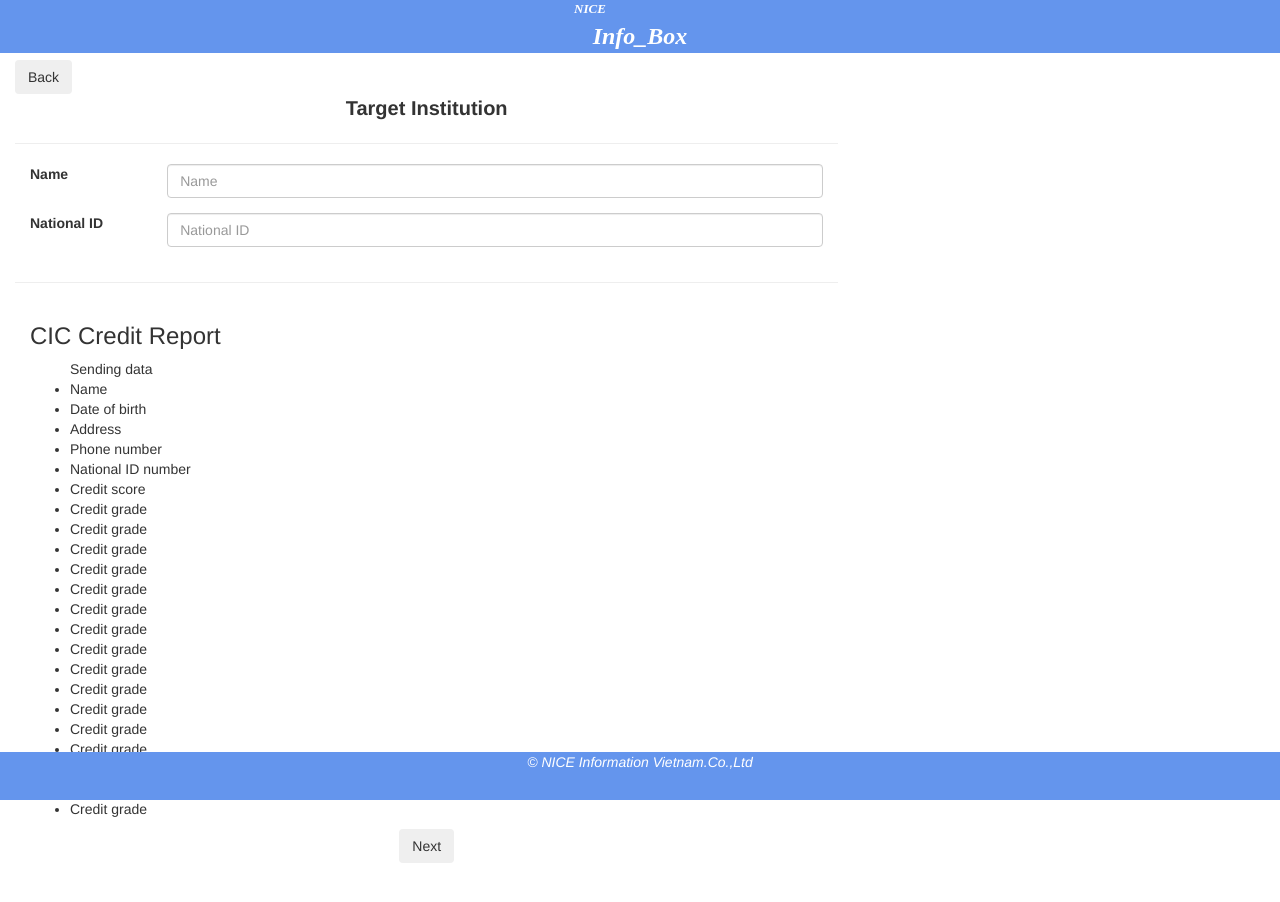
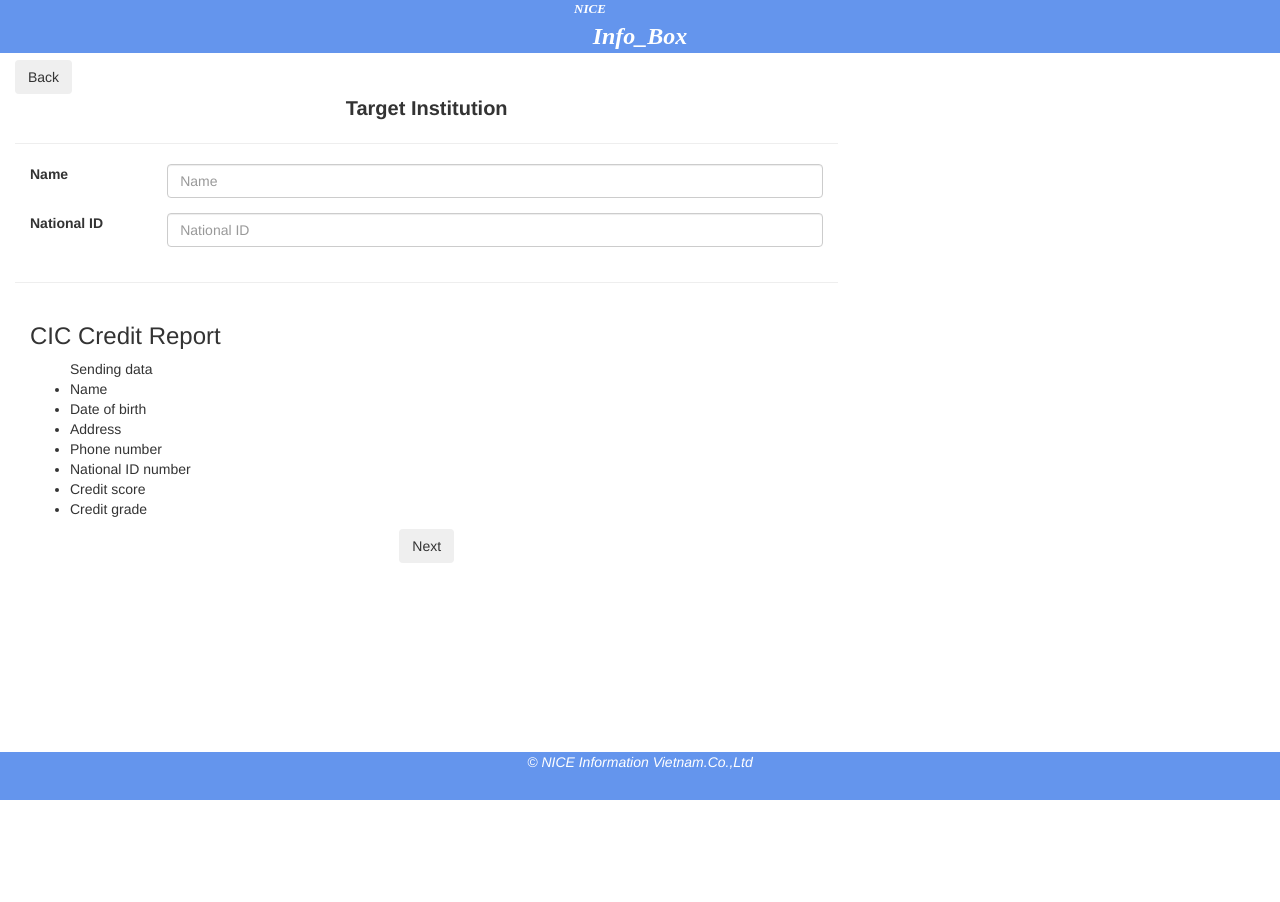
Before and after one commit to anhthuan1205/mobileweb, an Angular app in the folder mobileweb-FE/: page /share-information in a window 1280 px wide. Shown: the top 902 px of the page. After the commit the page ends 800 px from the top, so only its background shows below. Built offline with nearby package versions, Linux system fonts and the light colour scheme.

Commit message:
add inquiry result component

```diff
--- a/mobileweb-FE/src/app/app-routing.module.ts
+++ b/mobileweb-FE/src/app/app-routing.module.ts
@@ -4,6 +4,7 @@ import {ListBankComponent} from './list-bank/list-bank.component';
 import {ShareInformationComponent} from './share-information/share-information.component';
 import {CicLoginComponent} from './cic-login/cic-login.component';
 import {BankUsageAgreementComponent} from './bank-usage-agreement/bank-usage-agreement.component';
+import {InquiryResultComponent} from './inquiry-result/inquiry-result.component';
 
 
 const routes: Routes = [
@@ -27,6 +28,10 @@ const routes: Routes = [
   {
     path: 'login-cic',
     component: CicLoginComponent
+  },
+  {
+    path: 'inquiry-result',
+    component: InquiryResultComponent
   }
 ];
 
--- a/mobileweb-FE/src/app/app.module.ts
+++ b/mobileweb-FE/src/app/app.module.ts
@@ -15,6 +15,7 @@ import { ShareComponent } from './share-information/share/share.component';
 import { FooterComponent } from './footer/footer.component';
 import { HeaderComponent } from './header/header.component';
 import {httpInterceptorProviders} from './auth/auth-interceptor';
+import { InquiryResultComponent } from './inquiry-result/inquiry-result.component';
 
 @NgModule({
   declarations: [
@@ -26,7 +27,8 @@ import {httpInterceptorProviders} from './auth/auth-interceptor';
     InformationComponent,
     ShareComponent,
     FooterComponent,
-    HeaderComponent
+    HeaderComponent,
+    InquiryResultComponent
   ],
   imports: [
     BrowserModule,
--- a/mobileweb-FE/src/app/cic-login/cic-login.component.ts
+++ b/mobileweb-FE/src/app/cic-login/cic-login.component.ts
@@ -43,7 +43,7 @@ export class CicLoginComponent implements OnInit {
           this.tokenStorage.saveToken(next.token);
           this.message = next.msg;
 
-          this.router.navigate(['home']);
+          this.router.navigate(['inquiry-result']);
         }, error => {
           this.message = error.error.msg;
         });
--- /dev/null
+++ b/mobileweb-FE/src/app/inquiry-result/inquiry-result.component.html
@@ -0,0 +1,22 @@
+<button class="btn btn-outline-primary" routerLink="/login-cic">Back</button>
+<div class="body-title">Inquiry Result</div>
+<hr>
+<div id="tab">
+  <table border="1">
+    <tr>
+      <td class="td1"></td>
+      <td class="td2">Target information</td>
+      <td class="td3">Result</td>
+    </tr>
+    <tr>
+      <td class="td1"><input type="checkbox" [(ngModel)]="theCheckbox"/></td>
+      <td class="td2">CIC Credit Report</td>
+      <td class="td3">Done</td>
+    </tr>
+  </table>
+</div>
+<br>
+<div class="but">
+  <button class="btn btn-outline-primary" [disabled]="check()" (click)="submit()">Submit</button>&nbsp;&nbsp;&nbsp;
+  <button class="btn btn-outline-primary" (click)="end()">End</button>
+</div>
--- /dev/null
+++ b/mobileweb-FE/src/app/inquiry-result/inquiry-result.component.scss
@@ -0,0 +1,30 @@
+.body-title {
+  font-size: 18px;
+  text-align: center;
+  font-weight: bold;
+}
+
+#tab {
+  width: 100%;
+  text-align: center;
+}
+
+tr {
+  width: 100%;
+}
+
+.td1 {
+  width: 25px;
+}
+
+.td2 {
+  width: 180px;
+}
+
+.td3 {
+  width: 80px;
+}
+
+.but {
+  text-align: center;
+}
--- /dev/null
+++ b/mobileweb-FE/src/app/inquiry-result/inquiry-result.component.ts
@@ -0,0 +1,27 @@
+import { Component, OnInit } from '@angular/core';
+
+@Component({
+  selector: 'app-inquiry-result',
+  templateUrl: './inquiry-result.component.html',
+  styleUrls: ['./inquiry-result.component.scss']
+})
+export class InquiryResultComponent implements OnInit {
+  theCheckbox: true;
+
+  constructor() { }
+
+  ngOnInit() {
+  }
+
+  submit() {
+
+  }
+
+  end() {
+
+  }
+
+  check() {
+    return !this.theCheckbox;
+  }
+}
--- a/mobileweb-FE/src/app/share-information/share/share.component.html
+++ b/mobileweb-FE/src/app/share-information/share/share.component.html
@@ -8,21 +8,6 @@
   <li>National ID number</li>
   <li>Credit score</li>
   <li>Credit grade</li>
-  <li>Credit grade</li>
-  <li>Credit grade</li>
-  <li>Credit grade</li>
-  <li>Credit grade</li>
-  <li>Credit grade</li>
-  <li>Credit grade</li>
-  <li>Credit grade</li>
-  <li>Credit grade</li>
-  <li>Credit grade</li>
-  <li>Credit grade</li>
-  <li>Credit grade</li>
-  <li>Credit grade</li>
-  <li>Credit grade</li>
-  <li>Credit grade</li>
-  <li>Credit grade</li>
 </ul>
 <div class="but">
   <button class="btn btn-outline-primary" routerLink="/bank-usage-agreement">Next</button>
```
Also changed, not shown: mobileweb-FE/src/app/cic-login/cic-login.component.html (+0 -22 lines).
